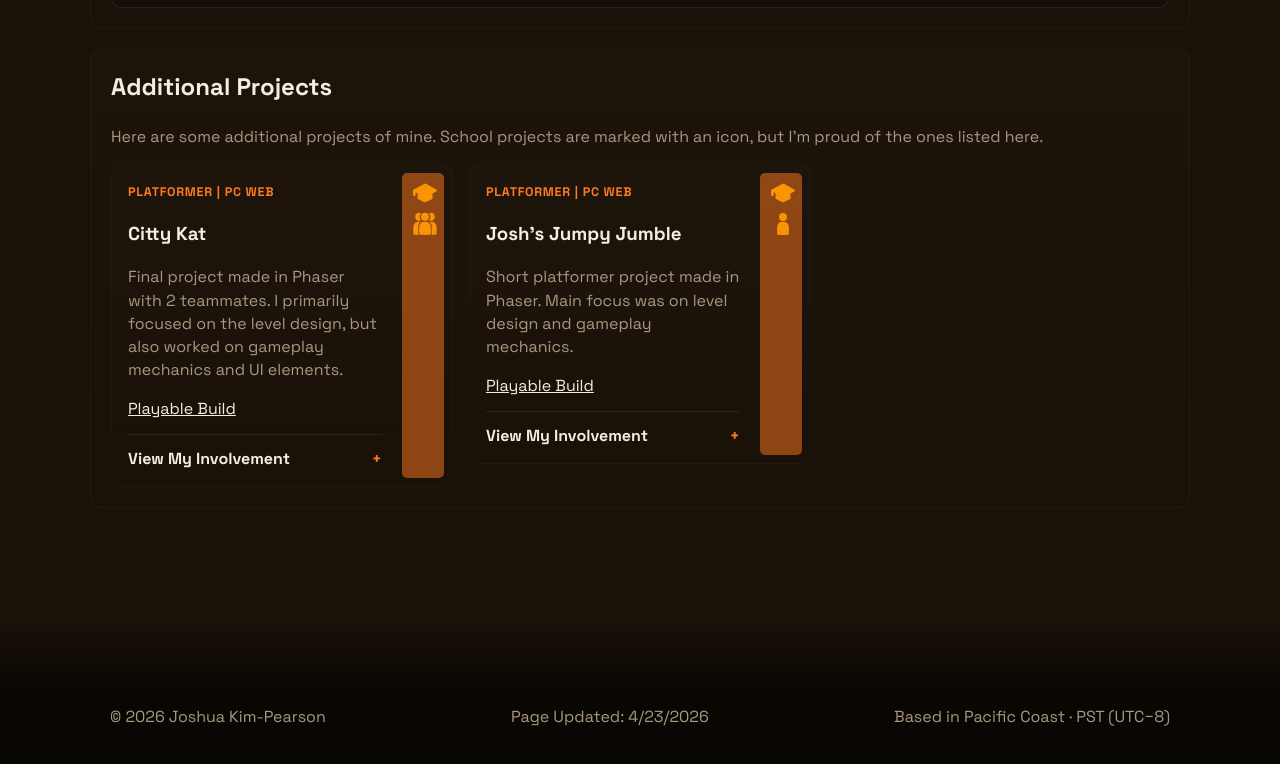
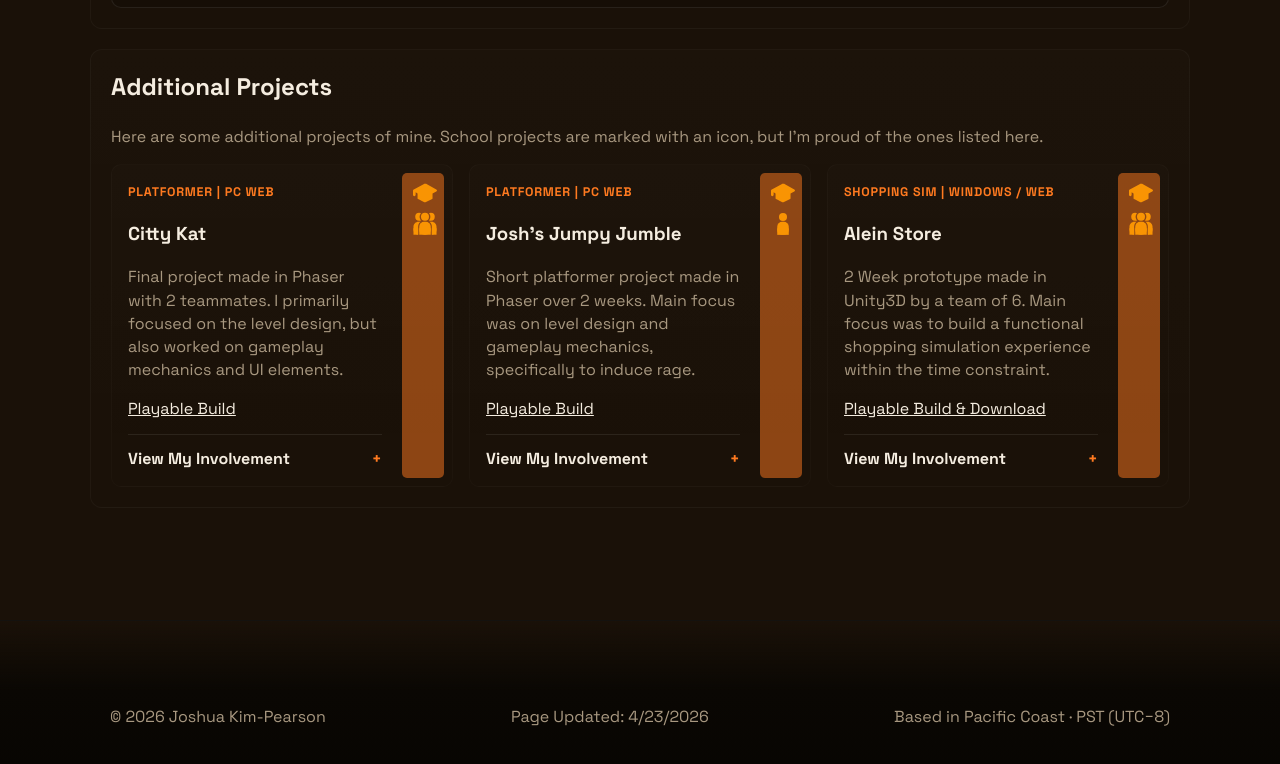
Before and after one commit to JoshuWoshua/Portfolio, a website: page projects.html in a window 1280 px wide. Shown: the part 905-1669 px from the top of the page. Drawn offline with Linux system fonts and the light colour scheme.

Commit message:
updated projects w/ Alein Store

```diff
--- a/projects.html
+++ b/projects.html
@@ -120,7 +120,7 @@
 						<details class="process-dropdown">
 							<summary>View My Involvement</summary>
 							<div class="process-content muted">
-								<p>Mechanics Design, Level Design, UI Elements, Asset Creation</p>
+								<p>Player behaviors, Level Design, UI Elements, Asset Creation</p>
 							</div>
 						</details>
 					</li>
@@ -143,16 +143,15 @@
 						</div>
                         <p class="project-tag">Platformer | PC Web</p>
 						<h3>Josh's Jumpy Jumble</h3>
-						<p class="muted">Short platformer project made in Phaser. Main focus was on level design and gameplay mechanics.</p>
+						<p class="muted">Short platformer project made in Phaser over 2 weeks. Main focus was on level design and gameplay mechanics, specifically to induce rage.</p>
                         <p class="project-links"><a href="https://joshuwoshua1.github.io/2D-Platformer/">Playable Build</a></p>
 						<details class="process-dropdown">
 							<summary>View My Involvement</summary>
 							<div class="process-content muted">
-								<p>Solo Pipeline, focus on Mechanics Design & Level Design</p>
+								<p>Solo pipeline, focus on game feel & level design</p>
 							</div>
 						</details>
 					</li>
-				<!--
 					<li class="project-item additional-motif">
 						<div class="project-media">
 							<span class="icon-tip tip-school">
@@ -162,20 +161,25 @@
 									alt="School project icon"
 								/>
 							</span>
-							<span class="icon-tip tip-solo">
+							<span class="icon-tip tip-group">
 								<img
 									class="project-icon tint-white-orange"
-									src="assets/images/Solo.svg"
-									alt="Solo work icon"
+									src="assets/images/Group.svg"
+									alt="Group work icon"
 								/>
 							</span>
 						</div>
-						<p class="project-tag">Puzzle | PC Web</p>
-						<h3>Light My Way</h3>
-						<p class="muted">Short puzzle game made in Phaser. Designed and implemented all puzzles, mechanics, and levels.</p>
-						<p class="project-links"><a href="https://joshuwoshua1.github.io/Light-My-Way/">Playable Build</a></p>
-					</li>"
-				-->
+						<p class="project-tag">Shopping Sim | Windows / Web</p>
+						<h3>Alein Store</h3>
+						<p class="muted">2 Week prototype made in Unity3D by a team of 6. Main focus was to build a functional shopping simulation experience within the time constraint.</p>
+						<p class="project-links"><a href="https://joshuwoshua.itch.io/alein-store">Playable Build & Download</a></p>
+						<details class="process-dropdown">
+							<summary>View My Involvement</summary>
+							<div class="process-content muted">
+								<p>Item behaviors, UI elements, .</p>
+							</div>
+						</details>
+					</li>
                 <!--
 					<li class="project-item">
 						<h3>placeholder</h3>
```
